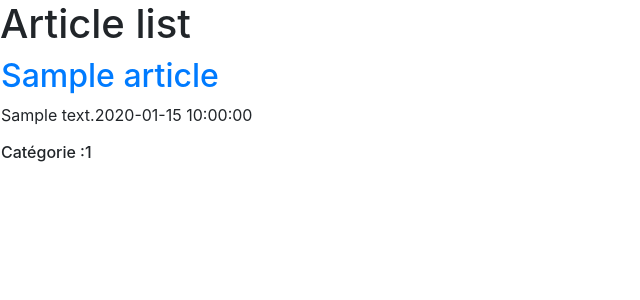
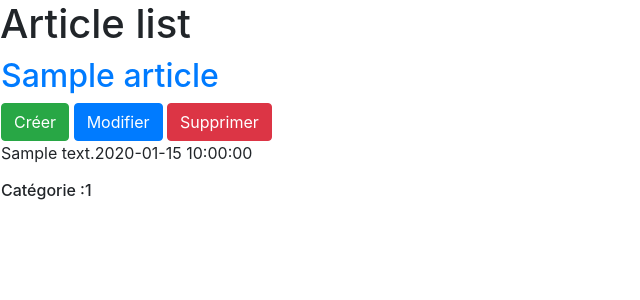
Before and after one commit to VianneyDev/mvc-articles, a PHP site: page / in a window 1280 px wide. Shown: the part 56-356 px from the top of the page, without its empty margins (0-640 px from the left). Run offline with PHP 8.4, Linux system fonts and the light colour scheme; tables that the repository leaves empty or names only in its code hold one stand-in row (values such as "Sample post").

Commit message:
set crud

```diff
--- a/app/model/ArticleModel.php
+++ b/app/model/ArticleModel.php
@@ -18,7 +18,8 @@ class ArticleModel extends Model{
         return $this->db->query('
                     SELECT `article_id`, `title`, `text`, `date`, `categorie_id`
                     FROM `articles`
-        ');
+                    WHERE `url` = ?
+        ', array($url));
     }
 
     public function newArticle(){
--- a/app/view/global/home.php
+++ b/app/view/global/home.php
@@ -5,6 +5,9 @@
         <tr>
             <td>
                 <h2><a href="article/<?= $article['url'] ?>"><?= $article['title'] ?></a></h2>
+                <button type="button" class="btn btn-success">Créer</button>
+                <button type="button" class="btn btn-primary">Modifier</button>
+                <button type="button" class="btn btn-danger">Supprimer</button>
                 <p><?= $article['text'] . $article['date'] ?></p>
                 <h6>Catégorie :<?= $article['categorie_id'] ?></h6>
             </td>
```
Also changed, not shown: app/controller/ArticleController.php (+7 -0 lines).
